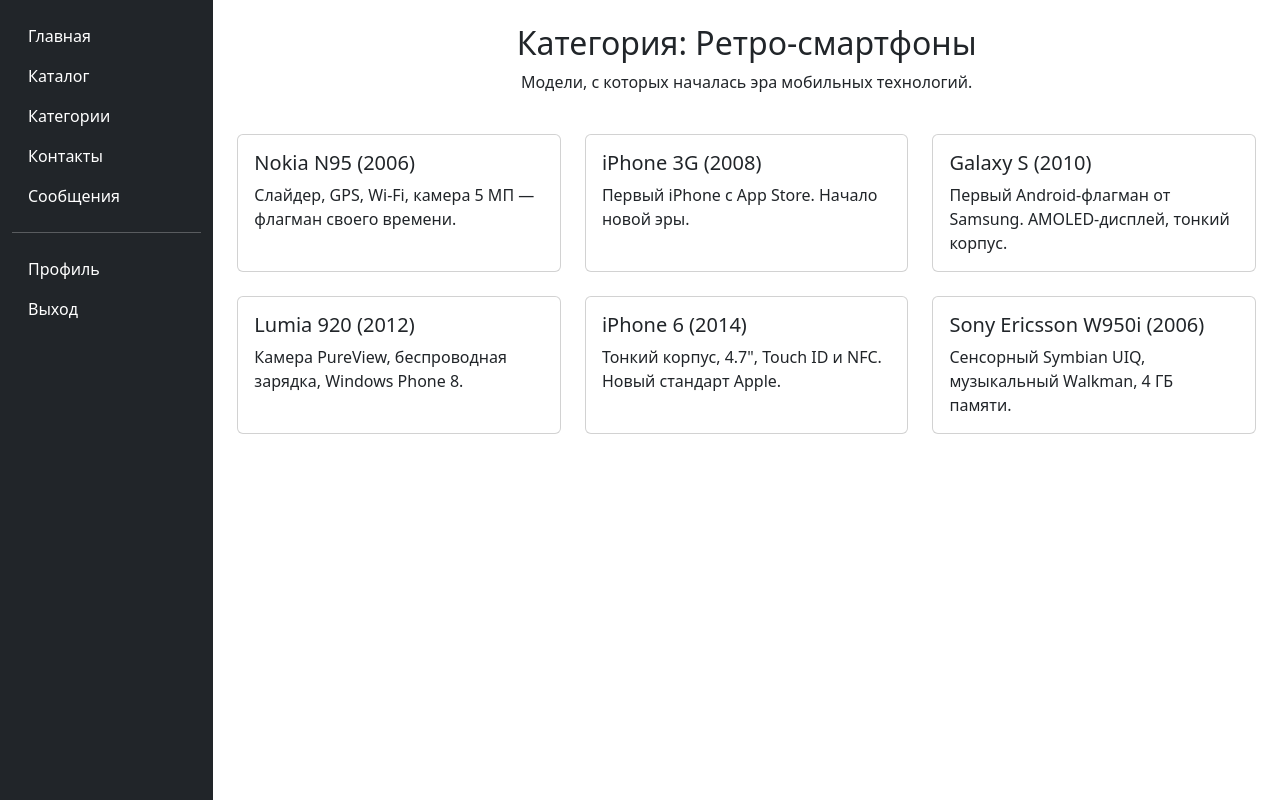
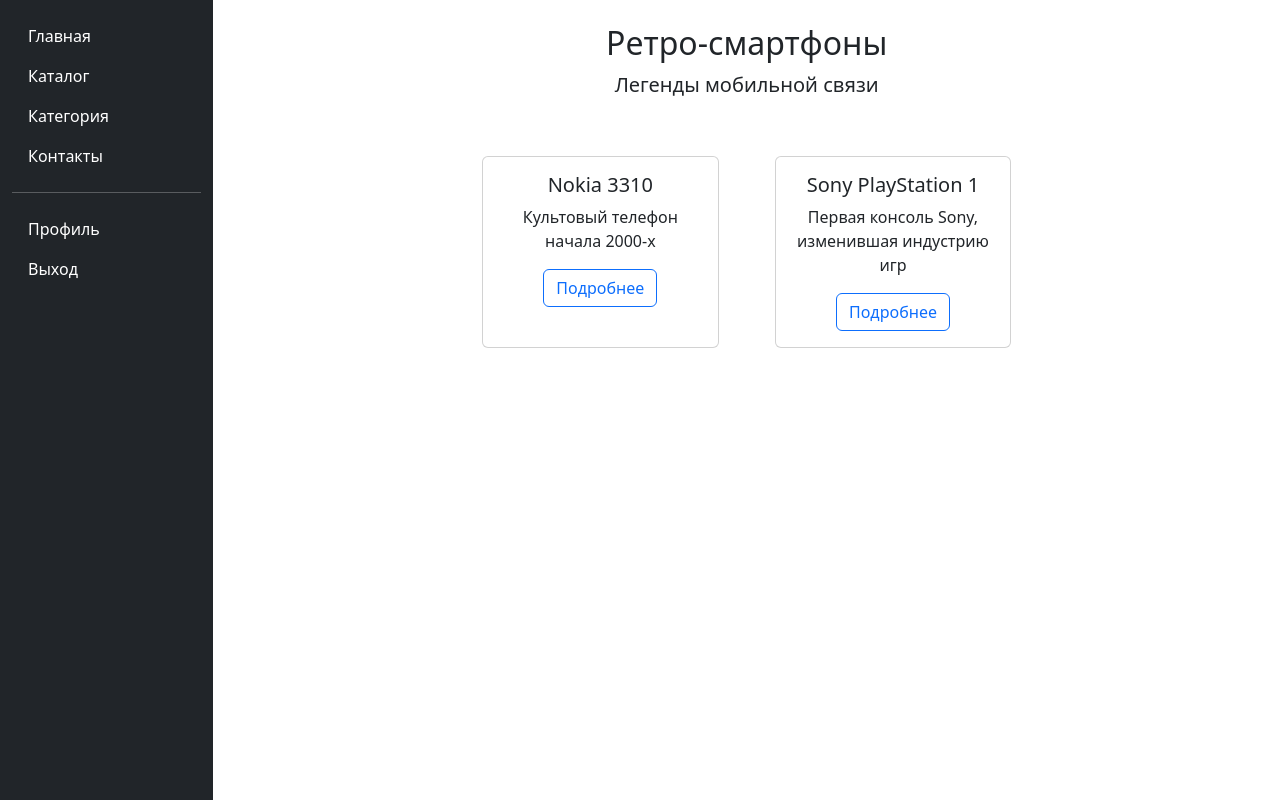
Before and after one commit to Lexish-ru/Module_6, a Django app: template catalog/templates/catalog/category.html in a window 1280 px wide. Run offline with Django 5.2, Linux system fonts and the light colour scheme; the template is opened without the code that fills it: values that come from a table or form of the project are taken from there, others are empty; data comes from the database, SQL or seed files in the repository.

Commit message:
HW_24_обновлён category

```diff
--- a/catalog/templates/catalog/category.html
+++ b/catalog/templates/catalog/category.html
@@ -1,10 +1,9 @@
 <!DOCTYPE html>
-
 <html lang="ru">
 <head>
-<meta charset="utf-8"/>
-<title>Категория</title>
-<link href="https://cdn.jsdelivr.net/npm/bootstrap@5.3.2/dist/css/bootstrap.min.css" rel="stylesheet"/>
+  <meta charset="UTF-8">
+  <title>{{ category.name }}</title>
+  <link href="https://cdn.jsdelivr.net/npm/bootstrap@5.3.2/dist/css/bootstrap.min.css" rel="stylesheet">
 </head>
 <body>
 <div class="container-fluid">
@@ -12,13 +11,12 @@
     <nav class="col-md-2 d-none d-md-block bg-dark text-white min-vh-100">
       <div class="position-sticky pt-3">
         <ul class="nav flex-column">
-<li class="nav-item"><a class="nav-link text-white" href="{% url 'home' %}">Главная</a></li>
-<li class="nav-item"><a class="nav-link text-white" href="{% url 'catalog' %}">Каталог</a></li>
-<li class="nav-item"><a class="nav-link text-white" href="{% url 'category' %}">Категории</a></li>
-<li class="nav-item"><a class="nav-link text-white" href="{% url 'contacts' %}">Контакты</a></li>
-<li class="nav-item"><a class="nav-link active text-white" href="{% url 'messages' %}">Сообщения</a></li>
+          <li class="nav-item"><a class="nav-link text-white" href="/">Главная</a></li>
+          <li class="nav-item"><a class="nav-link text-white" href="/catalog/">Каталог</a></li>
+          <li class="nav-item"><a class="nav-link active text-white" href="#">Категория</a></li>
+          <li class="nav-item"><a class="nav-link text-white" href="/contacts/">Контакты</a></li>
         </ul>
-<hr/>
+        <hr>
         <ul class="nav flex-column">
           <li class="nav-item"><a class="nav-link text-white" href="#">Профиль</a></li>
           <li class="nav-item"><a class="nav-link text-white" href="#">Выход</a></li>
@@ -27,59 +25,24 @@
     </nav>
     <main class="col-md-10 ms-sm-auto px-4">
       <div class="py-4 text-center">
-<h2>Категория: Ретро-смартфоны</h2>
-<p>Модели, с которых началась эра мобильных технологий.</p>
+        <h2>{{ category.name }}</h2>
+        <p class="lead">{{ category.description }}</p>
       </div>
-<div class="row">
-<!-- Карточки -->
-<div class="col-md-4 mb-4">
-<div class="card h-100">
+      <div class="row justify-content-center">
+        {% for product in products %}
+          <div class="col-md-3 m-3">
+            <div class="card text-center h-100">
+              {% if product.image %}
+                <img src="{{ product.image.url }}" class="card-img-top" alt="{{ product.name }}">
+              {% endif %}
               <div class="card-body">
-<h5 class="card-title">Nokia N95 (2006)</h5>
-<p class="card-text">Слайдер, GPS, Wi-Fi, камера 5 МП — флагман своего времени.</p>
+                <h5 class="card-title">{{ product.name }}</h5>
+                <p class="card-text">{{ product.description|truncatechars:100 }}</p>
+                <a href="{% url 'product_detail' product.pk %}" class="btn btn-outline-primary">Подробнее</a>
               </div>
             </div>
           </div>
-<div class="col-md-4 mb-4">
-<div class="card h-100">
-<div class="card-body">
-<h5 class="card-title">iPhone 3G (2008)</h5>
-<p class="card-text">Первый iPhone с App Store. Начало новой эры.</p>
-</div>
-</div>
-</div>
-<div class="col-md-4 mb-4">
-<div class="card h-100">
-<div class="card-body">
-<h5 class="card-title">Galaxy S (2010)</h5>
-<p class="card-text">Первый Android-флагман от Samsung. AMOLED-дисплей, тонкий корпус.</p>
-</div>
-</div>
-</div>
-<div class="col-md-4 mb-4">
-<div class="card h-100">
-<div class="card-body">
-<h5 class="card-title">Lumia 920 (2012)</h5>
-<p class="card-text">Камера PureView, беспроводная зарядка, Windows Phone 8.</p>
-</div>
-</div>
-</div>
-<div class="col-md-4 mb-4">
-<div class="card h-100">
-<div class="card-body">
-<h5 class="card-title">iPhone 6 (2014)</h5>
-<p class="card-text">Тонкий корпус, 4.7", Touch ID и NFC. Новый стандарт Apple.</p>
-</div>
-</div>
-</div>
-<div class="col-md-4 mb-4">
-<div class="card h-100">
-<div class="card-body">
-<h5 class="card-title">Sony Ericsson W950i (2006)</h5>
-<p class="card-text">Сенсорный Symbian UIQ, музыкальный Walkman, 4 ГБ памяти.</p>
-</div>
-</div>
-</div>
+        {% endfor %}
       </div>
     </main>
   </div>
```
Lines whose indentation alone changed are shown as unchanged.
